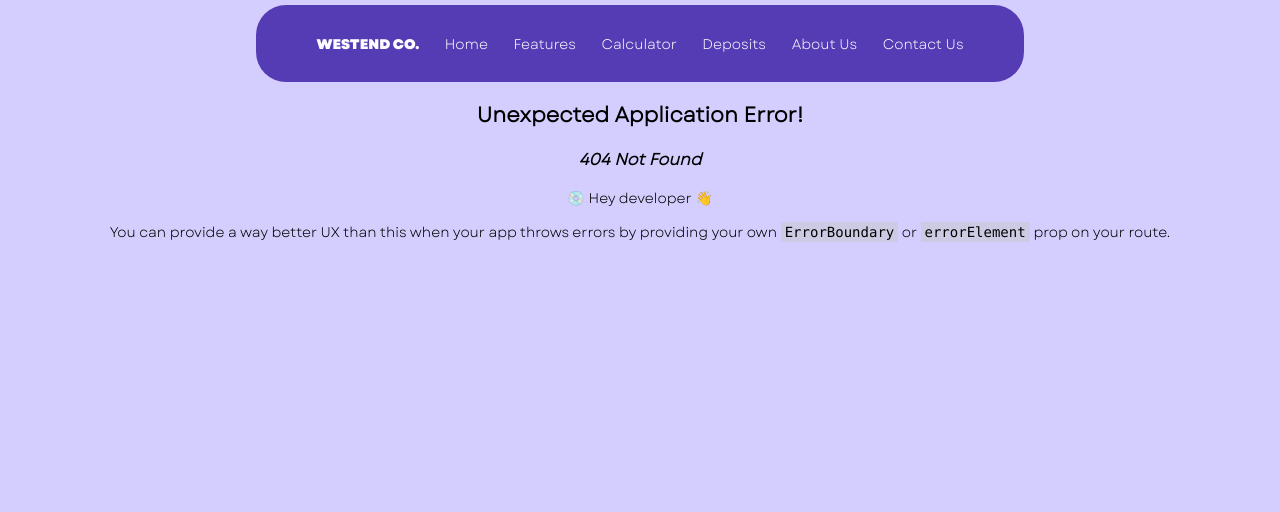
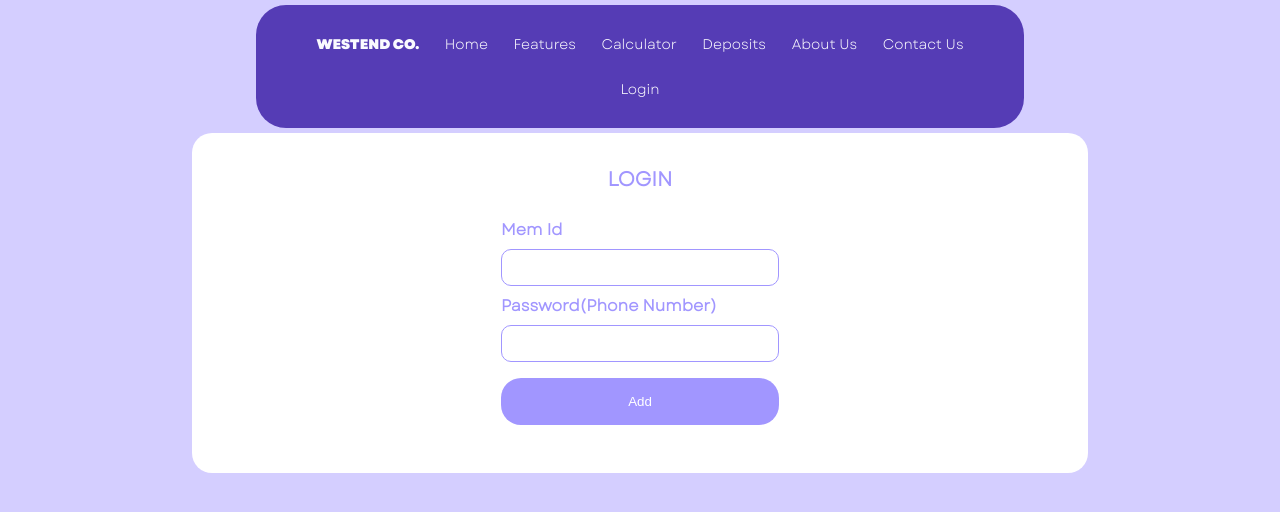
Before and after one commit to eekshitchawla/westendtc, a React (Create React App) app: page /login in a window 1280 px wide. Before the commit this address had no page. Shown: the top 512 px of the page. Built offline with nearby package versions, Linux system fonts and the light colour scheme.

Commit message:
login feature

```diff
--- a/src/App.js
+++ b/src/App.js
@@ -6,6 +6,7 @@ import Navbar from "./components/Navbar/Navbar";
 import AddMember from "./components/admin/AddMember/AddMember";
 import RemoveMember from "./components/admin/RemoveMember/RemoveMember";
 import EditMember from "./components/admin/EditMember/EditMember";
+import Login from "./components/Login/Login";
 
 function App() {
   const appRouter = createBrowserRouter([
@@ -29,6 +30,10 @@ function App() {
       path: "/edit-member",
       element: <EditMember />,
     },
+    {
+      path: "/login",
+      element: <Login />,
+    },
   ]);
   return (
     <div className="App">
--- /dev/null
+++ b/src/components/Login/Login.js
@@ -0,0 +1,54 @@
+import React, { useState } from "react";
+import { db_firebase } from "../../utils/firebase";
+import { doc, getDoc } from "firebase/firestore";
+
+const Login = () => {
+  const [memId, setMemId] = useState("");
+  const [phnm, setPhnm] = useState("");
+  const auth = async () => {
+    const db = db_firebase;
+    const memRef = await getDoc(doc(db, "members", memId));
+    if (memRef.exists()) {
+      const phoneNumber = memRef.data().phoneNumber;
+      if (phoneNumber === phnm) {
+        localStorage.setItem("userId", memId);
+        console.log(localStorage.getItem("userId"));
+        alert("User Logged In!");
+        window.location.href = "/";
+      } else {
+        alert("Password Incorrect");
+      }
+    } else {
+      alert("Member Id doesnt exists");
+    }
+  };
+  return (
+    <div className="addMem">
+      LOGIN
+      <form>
+        <label>Mem Id</label>
+        <input
+          type="text"
+          required
+          onChange={(e) => setMemId(e.target.value)}
+        />
+        <label>Password(Phone Number)</label>
+        <input
+          type="password"
+          required
+          onChange={(e) => setPhnm(e.target.value)}
+        />
+        <button
+          onClick={(e) => {
+            e.preventDefault();
+            auth();
+          }}
+        >
+          Add
+        </button>
+      </form>
+    </div>
+  );
+};
+
+export default Login;
--- a/src/components/Navbar/Navbar.css
+++ b/src/components/Navbar/Navbar.css
@@ -28,6 +28,9 @@ a:hover {
 #navbar-ul > li {
   padding: 1vw;
 }
+#logout {
+  color: white;
+}
 @media screen and (max-width: 768px) {
   /* navbar */
   #navbar {
--- a/src/components/Navbar/Navbar.js
+++ b/src/components/Navbar/Navbar.js
@@ -1,6 +1,15 @@
-import React from "react";
+import React, { useEffect, useState } from "react";
 import "./Navbar.css";
 const Navbar = () => {
+  const [isLoggedIn, setIsLoggedIn] = useState(false);
+  const loggedOut = () => {
+    localStorage.removeItem("userId");
+    setIsLoggedIn(false);
+  };
+  useEffect(() => {
+    setIsLoggedIn(localStorage.getItem("userId") ? true : false);
+  }, []);
+  // refresh issue
   return (
     <nav id="navbar">
       <div id="navbar-ul">
@@ -27,6 +36,22 @@ const Navbar = () => {
         <li>
           <a href="/"> Contact Us</a>
         </li>
+        {isLoggedIn ? (
+          <li
+            id="logout"
+            onClick={(e) => {
+              e.preventDefault();
+              loggedOut();
+              alert("Logged Out!");
+            }}
+          >
+            Logout
+          </li>
+        ) : (
+          <li>
+            <a href="/login">Login</a>
+          </li>
+        )}
       </div>
     </nav>
   );
```
